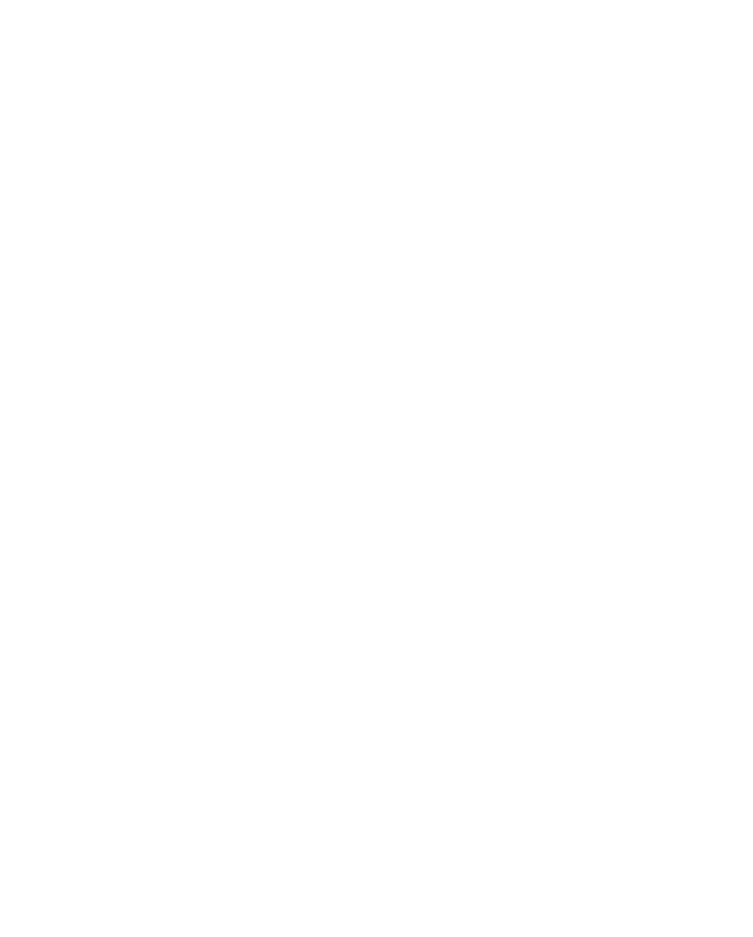
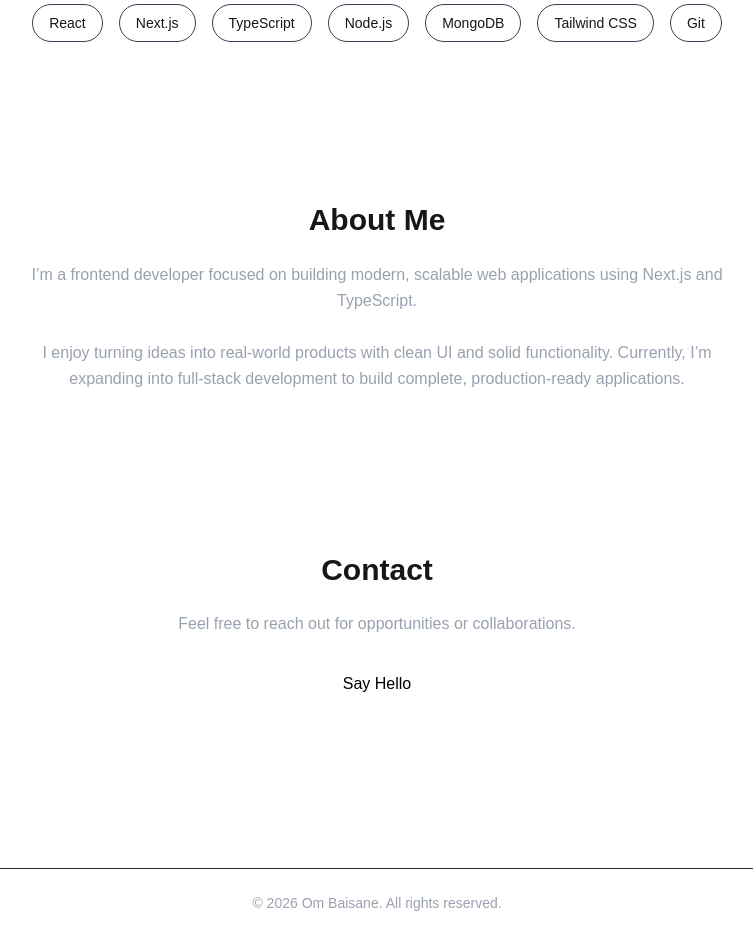
Before and after one commit to OmBaisane/Portfolio, a Next.js app: page / in a window 1280 px wide. Shown: the part 1420-2357 px from the top of the page, without its empty margins (263-1016 px from the left). Before the commit the page ends 1417 px from the top, so only its background shows below. Built offline with nearby package versions, Linux system fonts and the light colour scheme.

Commit message:
Added: about, contact, skills sections

```diff
--- /dev/null
+++ b/app/components/About.tsx
@@ -0,0 +1,27 @@
+"use client";
+
+import { motion } from "framer-motion";
+
+export default function About() {
+  return (
+    <section className="py-20 px-6 max-w-3xl mx-auto text-center">
+      <h2 className="text-3xl font-bold mb-6">About Me</h2>
+
+      <motion.p
+        initial={{ opacity: 0, y: 40 }}
+        whileHover={{ opacity: 1 }}
+        whileInView={{ opacity: 1, y: 0 }}
+        transition={{ duration: 0.5 }}
+        viewport={{ once: true }}
+        className="text-gray-400 leading-relaxed"
+      >
+        I’m a frontend developer focused on building modern, scalable web
+        applications using Next.js and TypeScript.
+        <br />
+        <br />I enjoy turning ideas into real-world products with clean UI and
+        solid functionality. Currently, I’m expanding into full-stack
+        development to build complete, production-ready applications.
+      </motion.p>
+    </section>
+  );
+}
--- /dev/null
+++ b/app/components/Contact.tsx
@@ -0,0 +1,23 @@
+"use client";
+
+import { motion } from "framer-motion";
+
+export default function Contact() {
+  return (
+    <section id="contact" className="py-20 px-6 text-center">
+      <h2 className="text-3xl font-bold mb-6">Contact</h2>
+
+      <p className="text-gray-400 mb-6">
+        Feel free to reach out for opportunities or collaborations.
+      </p>
+
+      <motion.a
+        whileHover={{ scale: 1.05 }}
+        href="mailto:ombaisane29@gmail.com"
+        className="inline-block px-6 py-3 bg-white text-black rounded-xl"
+      >
+        Say Hello
+      </motion.a>
+    </section>
+  );
+}
--- a/components/Footer.tsx
+++ b/app/components/Footer.tsx
@@ -2,7 +2,7 @@ export default function Footer() {
   return (
     <footer className="text-center py-6 border-t border-gray-800 mt-20">
       <p className="text-sm text-gray-400">
-        @copy; {new Date().getFullYear()} Om Baisane. All rights reserved.
+        &copy; {new Date().getFullYear()} Om Baisane. All rights reserved.
       </p>
     </footer>
   );
--- a/components/Projects.tsx
+++ b/app/components/Projects.tsx
@@ -29,6 +29,10 @@ export default function Projects() {
           <motion.div
             key={i}
             whileHover={{ scale: 1.03 }}
+            initial={{ opacity: 0, y: 40 }}
+            whileInView={{ opacity: 1, y: 0 }}
+            transition={{ duration: 0.5 }}
+            viewport={{ once: true }}
             className={`border border-gray-800 p-6 rounded-2xl ${project.title === "DevPostify" ? "border-white scale-105" : "border-gray-800"} hover:border-gray-500 transition`}
           >
             <h3 className="text-xl font-semibold">{project.title}</h3>
--- /dev/null
+++ b/app/components/Skills.tsx
@@ -0,0 +1,37 @@
+"use client";
+
+import { motion } from "framer-motion";
+
+const skills = [
+  "React",
+  "Next.js",
+  "TypeScript",
+  "Node.js",
+  "MongoDB",
+  "Tailwind CSS",
+  "Git",
+];
+
+export default function Skills() {
+  return (
+    <section id="skills" className="py-20 px-6 text-center">
+      <h2 className="text-3xl font-bold mb-10">Skills</h2>
+
+      <div className="flex flex-wrap justify-center gap-4 max-w-3xl mx-auto">
+        {skills.map((skill, i) => (
+          <motion.div
+            key={i}
+            whileHover={{ scale: 1.1 }}
+            initial={{ opacity: 0, y: 40 }}
+            whileInView={{ opacity: 1, y: 0 }}
+            transition={{ duration: 0.5 }}
+            viewport={{ once: true }}
+            className="px-4 py-2 border border-gray-700 rounded-full text-sm"
+          >
+            {skill}
+          </motion.div>
+        ))}
+      </div>
+    </section>
+  );
+}
--- a/app/layout.tsx
+++ b/app/layout.tsx
@@ -1,5 +1,5 @@
-import Footer from "@/components/Footer";
-import Navbar from "@/components/Navbar";
+import Footer from "@/app/components/Footer";
+import Navbar from "@/app/components/Navbar";
 import "./globals.css";
 
 export default function RootLayout({
--- a/app/page.tsx
+++ b/app/page.tsx
@@ -1,11 +1,17 @@
-import Hero from "@/components/Hero";
-import Projects from "@/components/Projects";
+import Hero from "@/app/components/Hero";
+import Projects from "@/app/components/Projects";
+import Skills from "./components/Skills";
+import About from "./components/About";
+import Contact from "./components/Contact";
 
 export default function Home() {
   return (
-  <main>
-    <Hero />
-    <Projects />
-  </main>
+    <main>
+      <Hero />
+      <Projects />
+      <Skills />
+      <About />
+      <Contact />
+    </main>
   );
 }
```
Also changed, not shown: app/components/Hero.tsx (renamed from components/Hero.tsx), app/components/Navbar.tsx (renamed from components/Navbar.tsx).
